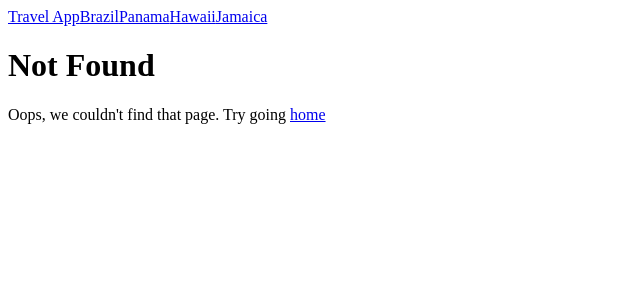
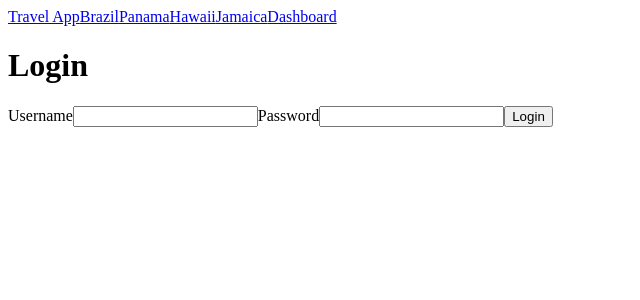
Before and after one commit to hinlocaesar/travel-app, a Vue app: page /login in a window 1280 px wide. Before the commit this address had no page. Shown: the top 300 px of the page, without its empty margins (0-640 px from the left). Built offline with nearby package versions, Linux system fonts and the light colour scheme; the HTML template or start-up script is replaced by a standard one.

Commit message:
Add authentication flow with protected route and login functionality

```diff
--- a/src/components/TheNavigation.vue
+++ b/src/components/TheNavigation.vue
@@ -8,6 +8,7 @@
       >
         {{ destination.name }}
       </router-link>
+      <router-link :to="{name: 'protected'}">Dashboard</router-link>
   </div>
   </template>
 <script>
--- a/src/router/index.js
+++ b/src/router/index.js
@@ -5,6 +5,17 @@
 const router = createRouter({
   history: createWebHistory(import.meta.env.BASE_URL),
   routes: [{path:'/',name:'Home', component:Home},
+          {
+            path: '/protected',
+            name: 'protected',
+            component: () => import('@/views/Protected.vue'),
+            meta: { requiresAuth: true },
+          },
+          {
+            path: '/login',
+            name: 'login',
+            component: ()=> import('@/views/Login.vue')
+          },
           {path: '/destination/:id/:slug',
           name: 'destination.show',
           component: () => import('@/views/DestinationShow.vue'),
@@ -43,4 +54,9 @@
   },
 })
 
+router.beforeEach((to, from)=>{
+  if(to.meta.requiresAuth && !window.user){
+    return {name: 'login'}
+  }
+})
 export default router
--- /dev/null
+++ b/src/views/Login.vue
@@ -0,0 +1,28 @@
+<template>
+  <div class="login">
+    <form class="form" @submit.prevent="login">
+      <h1>Login</h1>
+      <label for="username">Username</label>
+      <input v-model="username" name="username" type="text" class="input">
+      <label for="password">Password</label>
+      <input v-model="password" name="password" type="text" class="input">
+      <button class="btn">Login</button>
+    </form>
+  </div>
+</template>
+<script>
+export default {
+  data(){
+    return {
+      username: '',
+      password: ''
+    }
+  },
+  methods: {
+    login(){
+      window.user = this.username
+      this.$router.push({name: 'protected'})
+    }
+  },
+}
+</script>
--- /dev/null
+++ b/src/views/Protected.vue
@@ -0,0 +1,22 @@
+<template>
+  <div>
+    <h1>Greetings, {{username}}</h1>
+    <button @click="logout">Logout</button>
+    <h1>Protected Page</h1>
+  </div>
+</template>
+<script>
+export default {
+  data(){
+    return {
+      username: window.user
+    }
+  },
+  methods:{
+    logout(){
+      window.user = null
+      this.$router.push({name: 'Home'})
+    }
+  }
+}
+</script>
```
